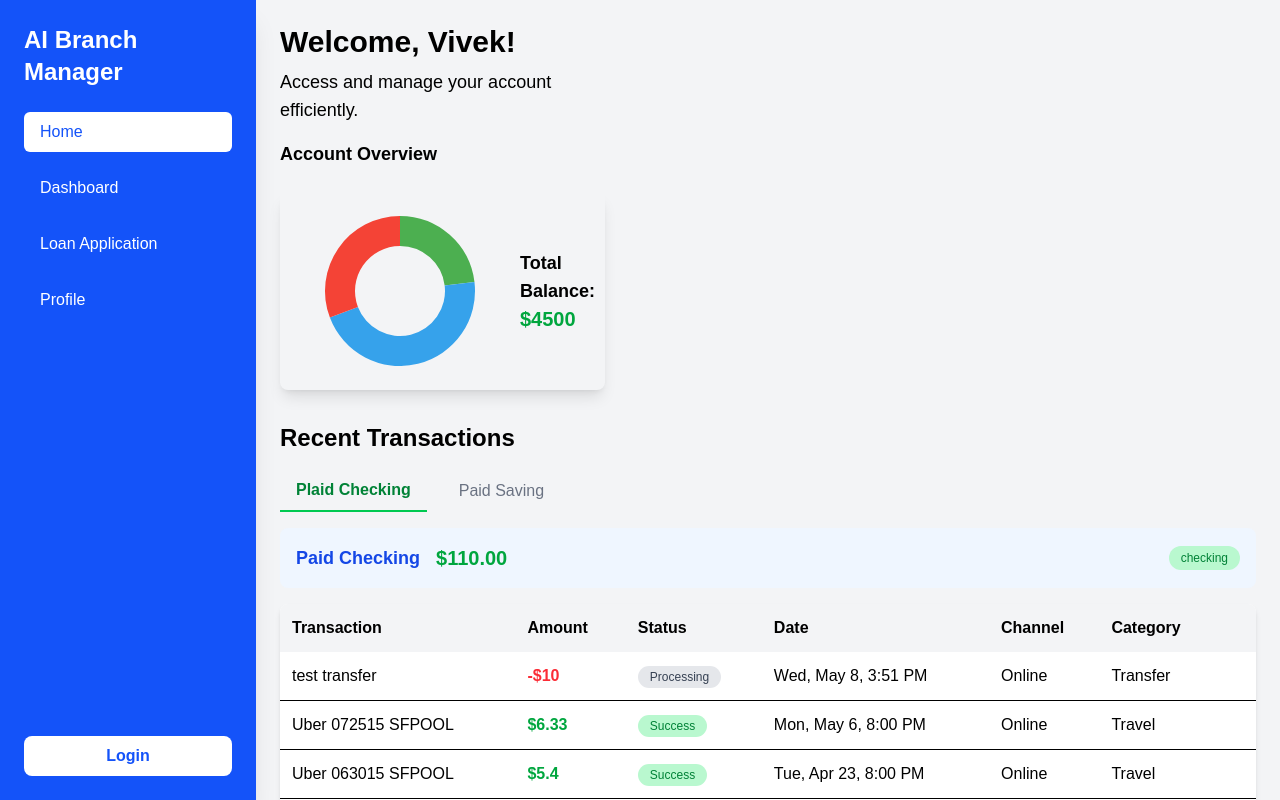
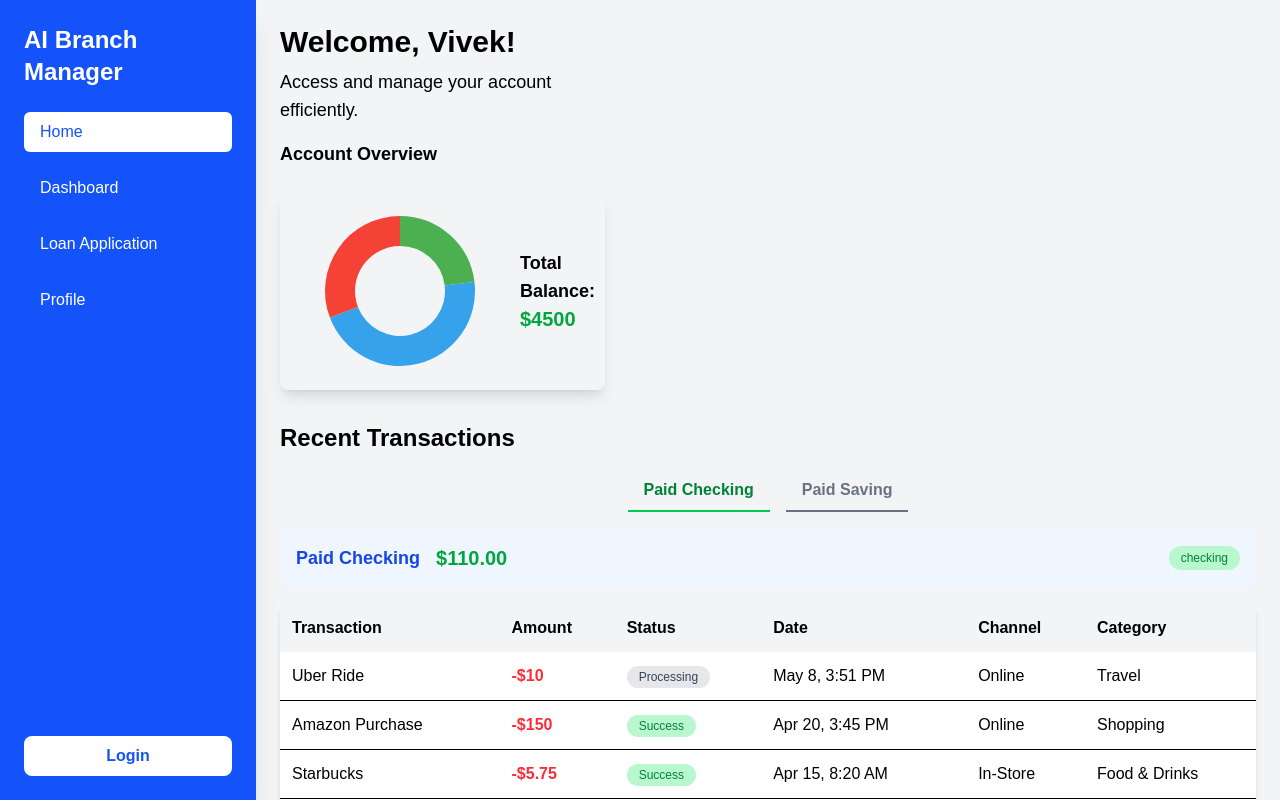
Before and after one commit to WiiWake3101/STANDARD-CHARTERED-HACKATHON-2025, a Next.js app: page /dashboard in a window 1280 px wide. Shown: the top 800 px of the page. Built offline with nearby package versions, Linux system fonts and the light colour scheme.

Commit message:
Added the Dashboard

```diff
--- a/pages/dashboard.jsx
+++ b/pages/dashboard.jsx
@@ -1,3 +1,4 @@
+import { useState } from "react";
 import { Doughnut } from "react-chartjs-2";
 import {
   Chart as ChartJS,
@@ -11,6 +12,9 @@ import Navbar from "./components/Navbar";
 ChartJS.register(ArcElement, Title, Tooltip, Legend);
 
 export default function Dashboard() {
+  // ✅ State for selected account
+  const [selectedAccount, setSelectedAccount] = useState("Paid Checking");
+
   // ✅ Account Overview Pie Chart Data
   const accountData = {
     labels: ["Savings Account", "Main Account", "Spent"],
@@ -22,23 +26,32 @@ export default function Dashboard() {
     }],
   };
 
-  // ✅ Transaction Data (More data added for scrolling)
-  const transactions = [
-    { name: "test transfer", amount: -10.00, status: "Processing", date: "Wed, May 8, 3:51 PM", channel: "Online", category: "Transfer" },
-    { name: "Uber 072515 SFPOOL", amount: 6.33, status: "Success", date: "Mon, May 6, 8:00 PM", channel: "Online", category: "Travel" },
-    { name: "Uber 063015 SFPOOL", amount: 5.40, status: "Success", date: "Tue, Apr 23, 8:00 PM", channel: "Online", category: "Travel" },
-    { name: "United Airlines", amount: -500.00, status: "Success", date: "Sun, Apr 21, 8:00 PM", channel: "In Store", category: "Travel" },
-    { name: "Amazon Purchase", amount: -150.00, status: "Success", date: "Sat, Apr 20, 3:45 PM", channel: "Online", category: "Shopping" },
-    { name: "Netflix Subscription", amount: -15.99, status: "Success", date: "Fri, Apr 19, 10:30 AM", channel: "Online", category: "Entertainment" },
-    { name: "Spotify Premium", amount: -9.99, status: "Success", date: "Thu, Apr 18, 7:00 AM", channel: "Online", category: "Entertainment" },
-    { name: "Starbucks Coffee", amount: -5.75, status: "Success", date: "Wed, Apr 17, 9:15 AM", channel: "In Store", category: "Food" },
-    { name: "Grocery Store", amount: -120.49, status: "Success", date: "Tue, Apr 16, 6:00 PM", channel: "In Store", category: "Groceries" },
-    { name: "Gym Membership", amount: -30.00, status: "Success", date: "Mon, Apr 15, 5:30 PM", channel: "Online", category: "Health" },
-    { name: "Movie Ticket", amount: -12.50, status: "Success", date: "Sun, Apr 14, 8:00 PM", channel: "Online", category: "Entertainment" },
-    { name: "Electricity Bill", amount: -85.30, status: "Success", date: "Sat, Apr 13, 4:00 PM", channel: "Online", category: "Utilities" },
-    { name: "Water Bill", amount: -45.20, status: "Success", date: "Fri, Apr 12, 2:00 PM", channel: "Online", category: "Utilities" },
-    { name: "Phone Bill", amount: -60.00, status: "Success", date: "Thu, Apr 11, 3:00 PM", channel: "Online", category: "Utilities" },
-  ];
+  const transactionsData = {
+    "Paid Checking": [
+      { name: "Uber Ride", amount: -10.00, status: "Processing", date: "May 8, 3:51 PM", channel: "Online", category: "Travel" },
+      { name: "Amazon Purchase", amount: -150.00, status: "Success", date: "Apr 20, 3:45 PM", channel: "Online", category: "Shopping" },
+      { name: "Starbucks", amount: -5.75, status: "Success", date: "Apr 15, 8:20 AM", channel: "In-Store", category: "Food & Drinks" },
+      { name: "Netflix Subscription", amount: -15.99, status: "Success", date: "Apr 10, 6:00 PM", channel: "Online", category: "Entertainment" },
+      { name: "Grocery Store", amount: -120.00, status: "Success", date: "Apr 5, 4:10 PM", channel: "In-Store", category: "Groceries" },
+      { name: "Gym Membership", amount: -45.00, status: "Success", date: "Apr 1, 7:30 AM", channel: "Bank", category: "Fitness" },
+      { name: "Spotify Premium", amount: -9.99, status: "Success", date: "Mar 25, 9:00 PM", channel: "Online", category: "Entertainment" },
+      { name: "Electricity Bill", amount: -65.50, status: "Success", date: "Mar 20, 2:15 PM", channel: "Bank", category: "Utilities" },
+      { name: "Gas Station", amount: -40.00, status: "Success", date: "Mar 15, 5:30 PM", channel: "In-Store", category: "Transport" },
+      { name: "Hotel Booking", amount: -220.00, status: "Processing", date: "Mar 10, 10:00 AM", channel: "Online", category: "Travel" }
+    ],
+    "Paid Saving": [
+      { name: "Interest Credit", amount: 50.00, status: "Success", date: "May 5, 12:00 PM", channel: "Bank", category: "Savings" },
+      { name: "Transfer from Checking", amount: 200.00, status: "Success", date: "Apr 28, 9:00 AM", channel: "Online", category: "Transfer" },
+      { name: "Salary Deposit", amount: 3000.00, status: "Success", date: "Apr 25, 5:00 PM", channel: "Bank", category: "Income" },
+      { name: "Bonus Payment", amount: 500.00, status: "Success", date: "Apr 20, 11:00 AM", channel: "Bank", category: "Income" },
+      { name: "Stock Dividend", amount: 120.00, status: "Success", date: "Apr 18, 3:45 PM", channel: "Bank", category: "Investment" },
+      { name: "Emergency Fund Contribution", amount: 300.00, status: "Success", date: "Apr 10, 1:30 PM", channel: "Online", category: "Savings" },
+      { name: "Government Tax Refund", amount: 750.00, status: "Success", date: "Apr 5, 8:00 AM", channel: "Bank", category: "Refund" },
+      { name: "Gift from Family", amount: 200.00, status: "Success", date: "Apr 1, 12:00 PM", channel: "Bank", category: "Gift" },
+      { name: "FD Maturity", amount: 1500.00, status: "Success", date: "Mar 20, 10:30 AM", channel: "Bank", category: "Investment" },
+      { name: "Transfer from Brokerage", amount: 800.00, status: "Success", date: "Mar 10, 2:00 PM", channel: "Online", category: "Investment" }
+    ]
+  };
 
   return (
     <div className="flex bg-gray-100 min-h-screen overflow-auto">
@@ -89,20 +102,36 @@ export default function Dashboard() {
         <div className="mt-8">
           <h2 className="text-2xl font-bold text-black">Recent Transactions</h2>
 
-          {/* Tabs */}
-          <div className="flex space-x-4 mt-4">
-            <button className="px-4 py-2 border-b-2 border-green-500 text-green-700 font-semibold">Plaid Checking</button>
-            <button className="px-4 py-2 text-gray-500">Paid Saving</button>
+          {/* ✅ Tabs (Switch Accounts) */}
+          <div className="flex justify-center space-x-4 mt-4">
+            <button
+              className={`px-4 py-2 border-b-2 font-semibold ${selectedAccount === "Paid Checking" ? "border-green-500 text-green-700" : "text-gray-500"
+                }`}
+              onClick={() => setSelectedAccount("Paid Checking")}
+            >
+              Paid Checking
+            </button>
+            <button
+              className={`px-4 py-2 border-b-2 font-semibold ${selectedAccount === "Paid Saving" ? "border-green-500 text-green-700" : "text-gray-500"
+                }`}
+              onClick={() => setSelectedAccount("Paid Saving")}
+            >
+              Paid Saving
+            </button>
           </div>
 
-          {/* Account Summary */}
+          {/* ✅ Account Summary */}
           <div className="bg-blue-50 p-4 mt-4 rounded-lg flex items-center">
-            <div className="text-lg font-bold text-blue-700">Paid Checking</div>
-            <div className="ml-4 text-green-600 font-semibold text-xl">$110.00</div>
-            <div className="ml-auto bg-green-200 text-green-700 text-xs px-3 py-1 rounded-full">checking</div>
+            <div className="text-lg font-bold text-blue-700">{selectedAccount}</div>
+            <div className="ml-4 text-green-600 font-semibold text-xl">
+              {selectedAccount === "Paid Checking" ? "$110.00" : "$250.00"}
+            </div>
+            <div className="ml-auto bg-green-200 text-green-700 text-xs px-3 py-1 rounded-full">
+              {selectedAccount === "Paid Checking" ? "checking" : "savings"}
+            </div>
           </div>
 
-          {/* Transactions Table (Scrollable) */}
+          {/* ✅ Transactions Table (Scrollable) */}
           <div className="overflow-y-auto bg-white shadow-md rounded-lg mt-4" style={{ maxHeight: "400px" }}>
             <table className="w-full border-collapse">
               <thead className="sticky top-0 bg-gray-100">
@@ -116,16 +145,15 @@ export default function Dashboard() {
                 </tr>
               </thead>
               <tbody>
-                {transactions.map((txn, index) => (
+                {transactionsData[selectedAccount].map((txn, index) => (
                   <tr key={index} className="border-b text-black">
                     <td className="p-3">{txn.name}</td>
                     <td className={`p-3 font-semibold ${txn.amount < 0 ? "text-red-500" : "text-green-600"}`}>
                       {txn.amount < 0 ? `-$${Math.abs(txn.amount)}` : `$${txn.amount}`}
                     </td>
                     <td className="p-3">
-                      <span className={`px-3 py-1 text-xs rounded-full ${
-                        txn.status === "Success" ? "bg-green-200 text-green-700" : "bg-gray-200 text-gray-700"
-                      }`}>
+                      <span className={`px-3 py-1 text-xs rounded-full ${txn.status === "Success" ? "bg-green-200 text-green-700" : "bg-gray-200 text-gray-700"
+                        }`}>
                         {txn.status}
                       </span>
                     </td>
```
